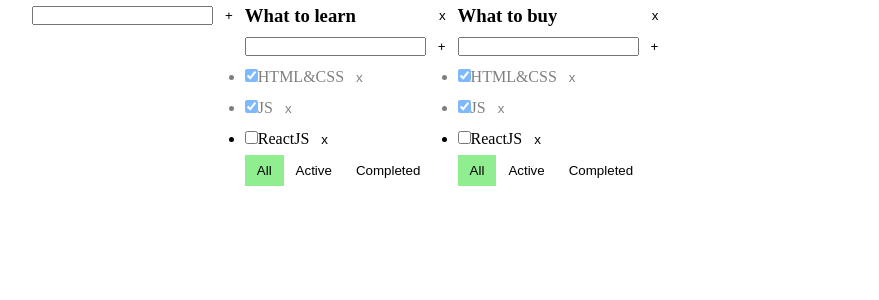
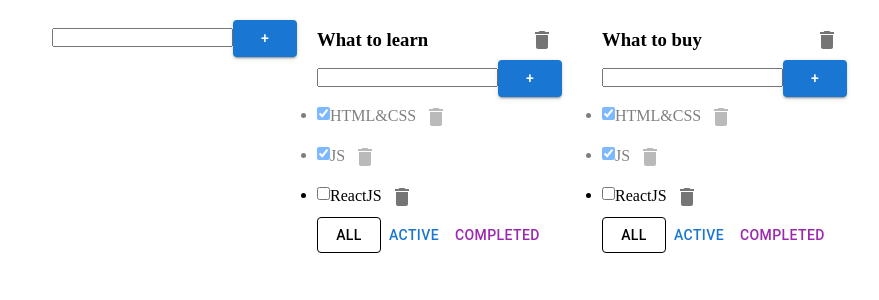
Before and after one commit to L1bertyCode/todolist, a React app: page / in a window 1280 px wide. Shown: the top 300 px of the page, without its empty margins (8-887 px from the left). Built offline with nearby package versions, Linux system fonts and the light colour scheme.

Commit message:
i mui ,u:MBtn,MIcBtn,MDelIc

```diff
--- a/package.json
+++ b/package.json
@@ -12,6 +12,10 @@
   "license": "ISC",
   "description": "",
   "devDependencies": {
+    "@emotion/react": "^11.13.5",
+    "@emotion/styled": "^11.13.5",
+    "@mui/icons-material": "^6.1.8",
+    "@mui/material": "^6.1.8",
     "@types/node": "^22.9.0",
     "@types/react": "^18.3.12",
     "@types/react-dom": "^18.3.1",
--- a/src/app/App/App.module.css
+++ b/src/app/App/App.module.css
@@ -3,4 +3,5 @@
   margin: 0 auto;
   display: flex;
   flex-wrap: wrap;
+  padding: 20px;
 }
--- a/src/fetures/AddItemForm/ui/AddItemForm.tsx
+++ b/src/fetures/AddItemForm/ui/AddItemForm.tsx
@@ -2,6 +2,7 @@ import { AppInput } from "@/shared/ui/AppInput/AppInput";
 import s from "./AddItemForm.module.css";
 import { AppButton } from "@/shared/ui/AppButton/AppButton";
 import { ChangeEvent, KeyboardEvent, useState } from "react";
+import MuiButton from '@mui/material/Button';
 import cn from "classnames";
 interface AddItemFormProps {
   addItem: (item: string) => void;
@@ -36,7 +37,9 @@ export const AddItemForm = ({
           }
         }}
       />
-      <AppButton onClick={addItemHandler}>+</AppButton>
+      <MuiButton
+        variant="contained"
+        onClick={addItemHandler}>+</MuiButton>
       {error && <div className={s["error-message"]}>{error}</div>}
     </div>
   );
--- a/src/widgets/Todolist/Todolist.module.css
+++ b/src/widgets/Todolist/Todolist.module.css
@@ -1,7 +1,12 @@
-.tl {
+.todolist {
+  padding: 0 20px;
+}
+
+.title {
   display: flex;
   align-items: center;
   justify-content: space-between;
+
 }
 
 .active-filter {
--- a/src/widgets/Todolist/Todolist.tsx
+++ b/src/widgets/Todolist/Todolist.tsx
@@ -1,12 +1,13 @@
 import { FilterType, TaskType } from "@/app/App/App";
 import { AppButton } from "@/shared/ui/AppButton/AppButton";
-import { ChangeEvent, KeyboardEvent, useState } from "react";
+import { ChangeEvent } from "react";
 import s from "./Todolist.module.css";
 import cn from "classnames";
-import { AppInput } from "@/shared/ui/AppInput/AppInput";
 import { AddItemForm } from "@/fetures/AddItemForm";
 import { EditableSpan } from "@/fetures/EditableSpan";
-
+import MuiButton from '@mui/material/Button';
+import MuiIconButton from '@mui/material/IconButton';
+import MuiDeleteIcon from '@mui/icons-material/Delete';
 
 interface TodolistProps {
   title: string;
@@ -43,13 +44,13 @@ export const Todolist = ({
     updateTodolist(todolistId, title);
   };
   return (
-    <div>
-      <div className={s.tl}>
+    <div className={s.todolist}>
+      <div className={s.title}>
         <h3>
           <EditableSpan
             title={title}
             onChangeTitle={changeTodolistTitle} />
-        </h3> <AppButton onClick={() => removeTodolist(todolistId)}>x</AppButton>
+        </h3> <MuiIconButton onClick={() => removeTodolist(todolistId)}><MuiDeleteIcon /></MuiIconButton>
       </div>
       <h4>{subTitle}</h4>
       <p>{description}</p>
@@ -71,14 +72,23 @@ export const Todolist = ({
             <EditableSpan title={t.title}
               onChangeTitle={changeTaskTitle}
             />
-            <AppButton onClick={() => removeTask(todolistId, t.id)}>x</AppButton>
+            <MuiIconButton onClick={() => removeTask(todolistId, t.id)}><MuiDeleteIcon /></MuiIconButton>
           </li>
         );
       })}</ul> : <div>{"Tasks not found"}</div>}
       <div>
-        <AppButton className={cn(filter === "all" && s["active-filter"])} onClick={() => changeFilter("all", todolistId)}>All</AppButton>
-        <AppButton className={cn(filter === "active" && s["active-filter"])} onClick={() => changeFilter("active", todolistId)}>Active</AppButton>
-        <AppButton className={cn(filter === "completed" && s["active-filter"])} onClick={() => changeFilter("completed", todolistId)}>Completed</AppButton>
+        <MuiButton
+          variant={filter === 'all' ? 'outlined' : 'text'}
+          color={"inherit"}
+          onClick={() => changeFilter("all", todolistId)}>All</MuiButton>
+        <MuiButton
+          variant={filter === 'active' ? 'outlined' : 'text'}
+          color={"primary"}
+          onClick={() => changeFilter("active", todolistId)}>Active</MuiButton>
+        <MuiButton
+          variant={filter === 'completed' ? 'outlined' : 'text'}
+          color={'secondary'}
+          onClick={() => changeFilter("completed", todolistId)}>Completed</MuiButton>
       </div>
     </div>
   );
```
Also changed, not shown: 1 other file (tests, documents, lock files or other folders).
